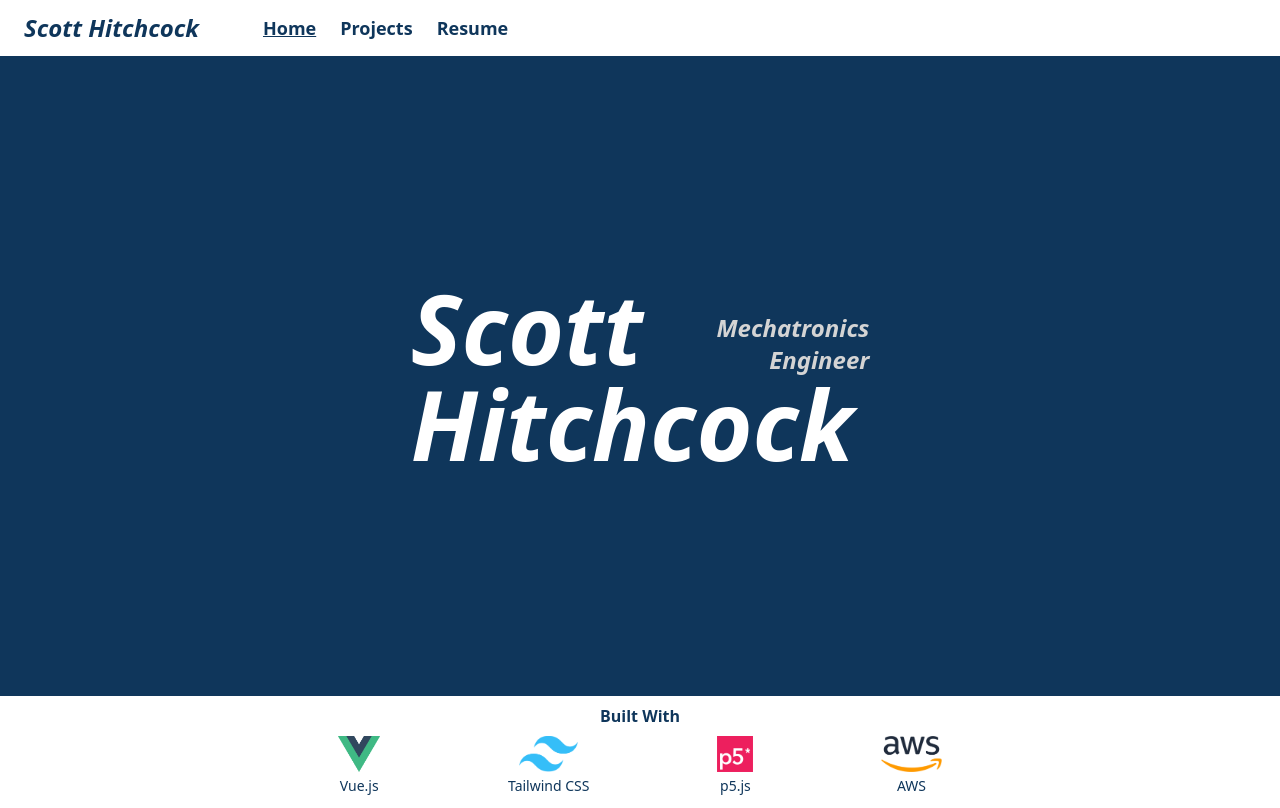
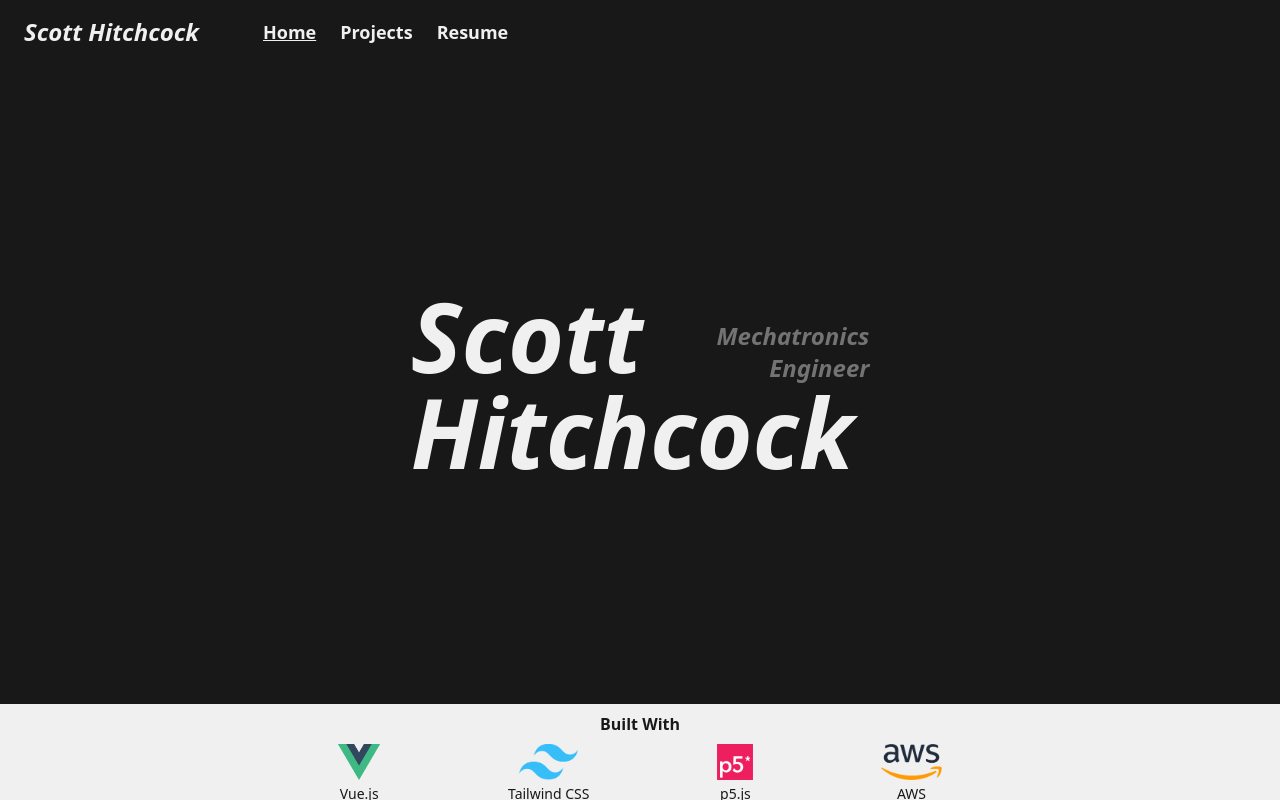
Before and after one commit to scotthitch/s-hitchcock-website, a Vue app: page / in a window 1280 px wide. Built offline with nearby package versions, Linux system fonts and the light colour scheme.

Commit message:
feat: update theme colours for all

```diff
--- a/src/components/DownloadAssetButton.vue
+++ b/src/components/DownloadAssetButton.vue
@@ -11,7 +11,7 @@ const props = defineProps<{
 
 <template>
     <a :href="props.assetPath" :download="`${downloadName}.${assetFileType}`">
-        <button class="text-xs sm:text-sm md:text-md border-cv-blue border-2 bg-white font-semibold text-cv-blue rounded-md px-2 py-1">
+        <button class="text-xs sm:text-sm md:text-md border-col-primary border-2 bg-white font-semibold text-col-primary rounded-md px-2 py-1">
             Download
         </button>
     </a>
--- a/src/components/ExploreMoreProjectsOnDesktop.vue
+++ b/src/components/ExploreMoreProjectsOnDesktop.vue
@@ -1,7 +1,7 @@
 <script setup lang="ts"></script>
 
 <template>
-    <div class="verticalPan relative h-[100svh] snap-always snap-center bg-cv-blue">
+    <div class="verticalPan relative h-full snap-always snap-center bg-col-primary">
         <div class="absolute bottom-2 left-2 slide-from-left-40">
             <p class="text-5xl sm:text-6xl md:text-7xl font-bold italic text-white opacity-80">
                 More to see...
--- a/src/components/HomeFooter.vue
+++ b/src/components/HomeFooter.vue
@@ -3,8 +3,8 @@ import HomeFooterIcon from './HomeFooterIcon.vue'
 </script>
 
 <template>
-    <div class="flex flex-col gap-2 items-center bottom-0 pb-3 pt-2 bg-white">
-        <div class="text-sm sm:text-base font-bold text-cv-blue">Built With</div>
+    <div class="flex flex-col gap-2 items-center bottom-0 pb-3 pt-2 bg-col-secondary">
+        <div class="text-sm sm:text-base font-bold text-col-primary">Built With</div>
 
         <div class="w-full flex flex-row gap-[12svw] sm:gap-28 md:gap-32 justify-center">
             <HomeFooterIcon
--- a/src/components/HomeFooterIcon.vue
+++ b/src/components/HomeFooterIcon.vue
@@ -17,7 +17,7 @@ const props = defineProps<{
                 :alt="props.iconAlt"
                 class="h-7 sm:h-9"
             />
-            <div class="text-sm text-cv-blue font-medium">
+            <div class="text-sm text-col-primary font-medium">
                 {{ props.iconName }}
             </div>
         </div>
--- a/src/components/NavBar.vue
+++ b/src/components/NavBar.vue
@@ -20,15 +20,15 @@ const navBarRoutes = [
 
 <template>
     <!-- Add some negative margin on the bottom to ensure navbar overlaps whatevever's visible below -->
-    <nav class="basis-12 z-30 items-center bg-white -mb-[0.5px]" id="navbar">
-        <div class="flex flex-row w-full gap-6 py-3 items-center">
-            <div class="italic text-cv-blue text-xl xs:text-2xl font-bold pl-6">
+    <nav class="basis-12 z-30 items-center bg-col-primary -mb-[0.5px]" id="navbar">
+        <div class="flex flex-row w-full gap-6 py-4 items-center">
+            <div class="italic text-col-secondary text-xl xs:text-2xl font-bold pl-6">
                 <div class="hidden sm:block pr-10">Scott Hitchcock</div>
                 <div class="block sm:hidden pr-6">S.H</div>
             </div>
             <div v-for="(navBarRoute, index) in navBarRoutes" v-bind:key="index">
                 <div
-                    class="text-cv-blue hover:scale-110 text-base xs:text-lg navbarRoute font-semibold"
+                    class="text-col-secondary hover:scale-110 text-base xs:text-lg navbarRoute font-semibold"
                 >
                     <router-link :to="navBarRoute.to" :id="navBarRoute.id">{{
                         navBarRoute.title
--- a/src/components/P5Project.vue
+++ b/src/components/P5Project.vue
@@ -24,7 +24,7 @@ const props = defineProps<P5ProjectProps>()
             </div>
 
             <div class="absolute top-2 right-2 left-2 text-right fade-in slide-from-right-40">
-                <p class="text-l sm:text-xl lg:text-2xl font-bold italic text-white opacity-80">
+                <p class=" text-base sm:text-lg lg:text-xl font-bold italic text-white opacity-80">
                     {{ props.usageInstructions }}
                 </p>
             </div>
--- a/src/components/ProjectsIntro.vue
+++ b/src/components/ProjectsIntro.vue
@@ -1,9 +1,9 @@
 <script setup lang="ts"></script>
 
 <template>
-    <div class="verticalPan relative h-[85svh] sm:h-[80svh] snap-always snap-center bg-cv-blue">
+    <div class="verticalPan relative h-[85svh] sm:h-[80svh] snap-always snap-center bg-col-primary">
         <div class="flex h-full">
-            <div class="m-auto text-6xl sm:text-8xl font-bold italic slide-from-left-60 text-white">
+            <div class="m-auto text-6xl sm:text-8xl font-bold italic slide-from-left-60 text-col-secondary">
                 Projects
             </div>
         </div>
--- a/src/views/HomeView.vue
+++ b/src/views/HomeView.vue
@@ -3,31 +3,31 @@ import HomeFooter from '../components/HomeFooter.vue'
 </script>
 
 <template>
-    <div class="h-full bg-cv-blue">
+    <div class="h-full bg-col-primary overflow-scroll">
         <div class="flex h-[85svh] sm:h-[80svh]">
             <div class="m-auto grid grid-cols-3 p-3">
                 <div
-                    class="text-white text-6xl sm:text-8xl font-bold italic slide-from-left-60 col-span-2"
+                    class="text-col-secondary text-6xl sm:text-8xl font-bold italic slide-from-left-60 col-span-2"
                 >
                     Scott
                 </div>
 
                 <div
-                    class="flex flex-col-reverse text-sm sm:text-2xl text-neutral-300 italic font-semibold slide-from-right-40 text-end"
+                    class="flex flex-col-reverse text-sm sm:text-2xl text-neutral-500 italic font-semibold slide-from-right-40 text-end"
                 >
                     <div>Engineer</div>
                     <div>Mechatronics</div>
                 </div>
 
                 <div
-                    class="text-white text-6xl sm:text-8xl font-bold italic slide-from-left-80 col-span-3"
+                    class="text-col-secondary text-6xl sm:text-8xl font-bold italic slide-from-left-80 col-span-3"
                 >
                     Hitchcock
                 </div>
             </div>
         </div>
+        <HomeFooter />
     </div>
-    <HomeFooter />
 </template>
 
 <style></style>
```
